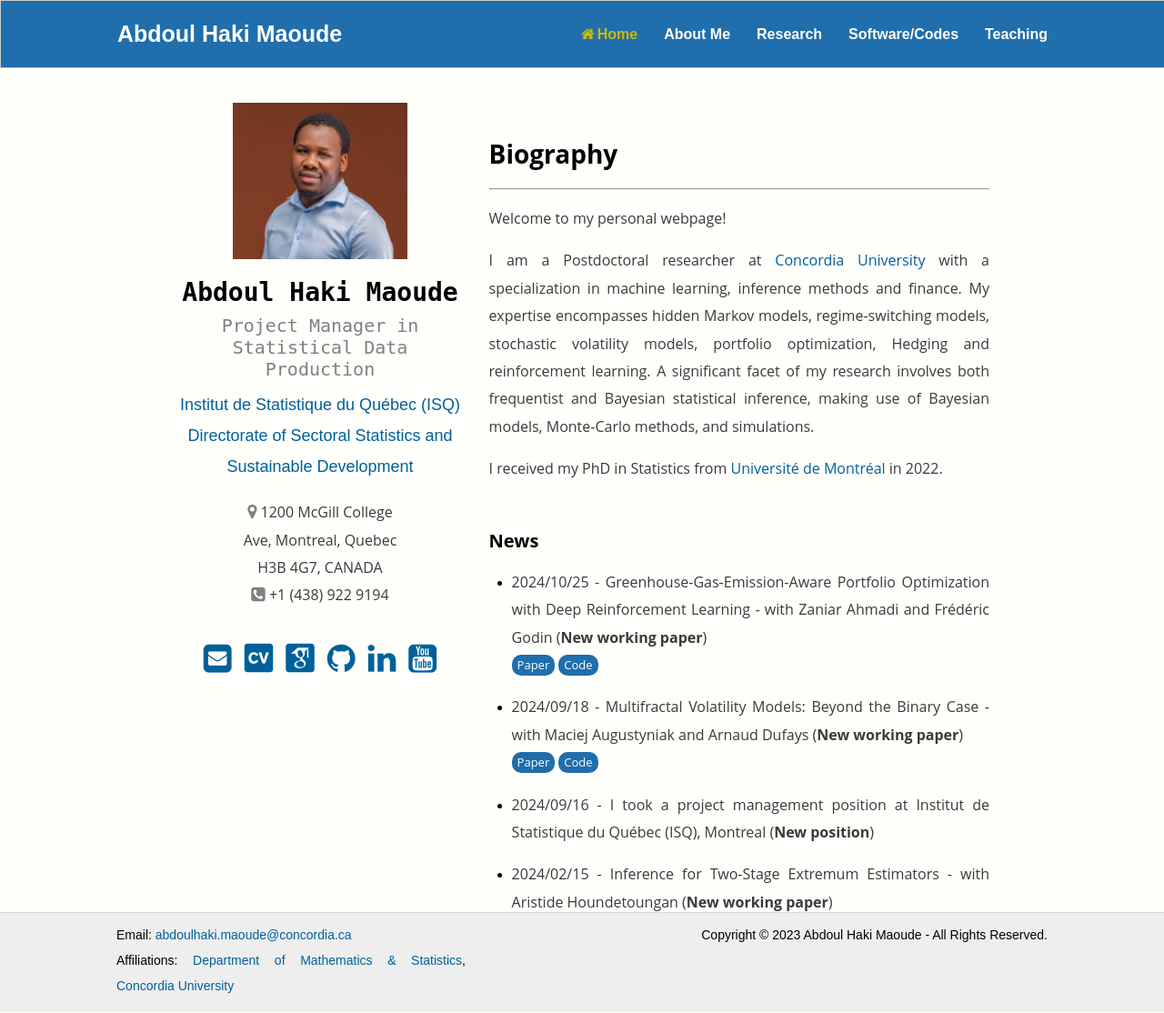
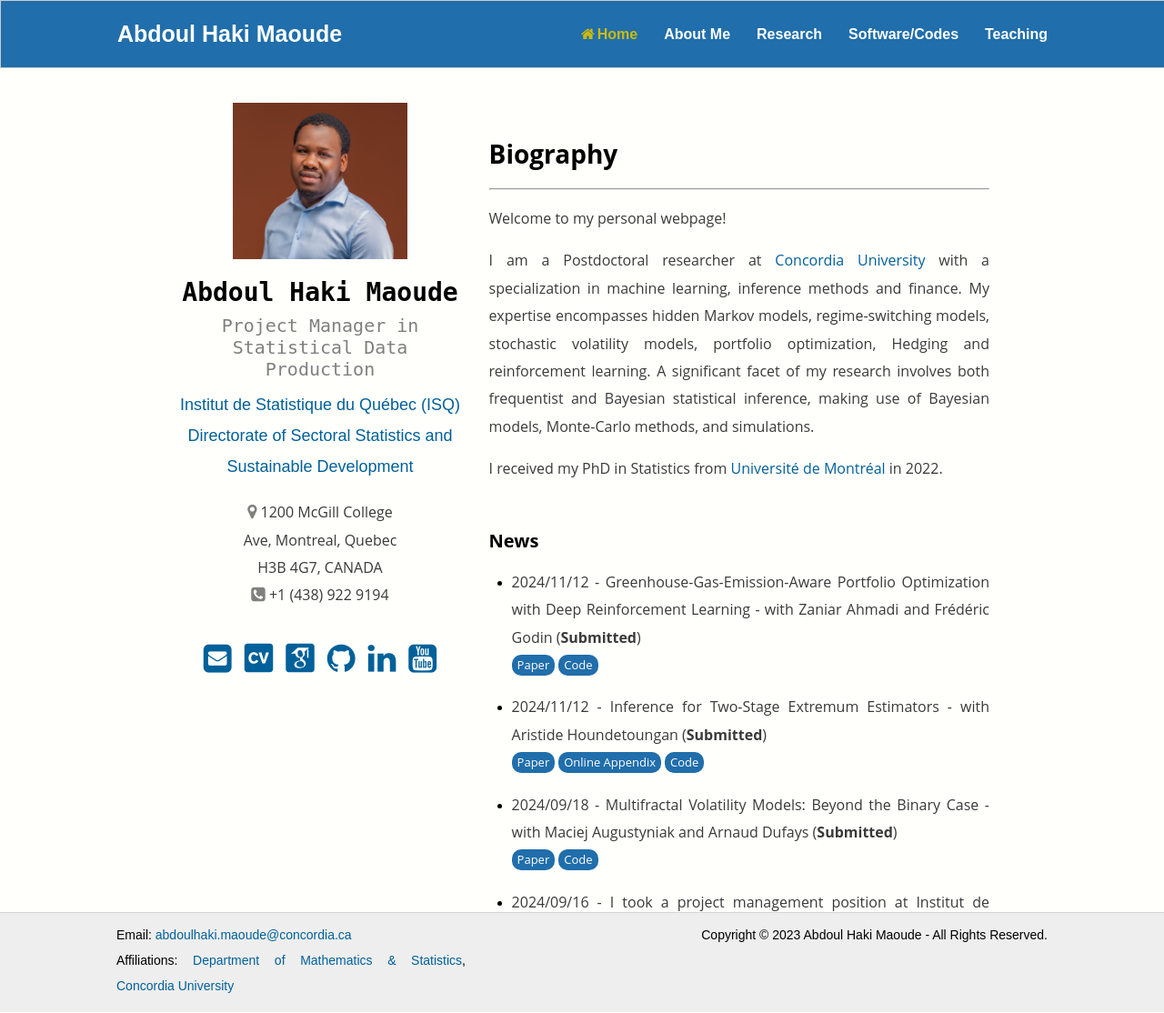
Before and after one commit to abdoulmaoude/abdoulmaoude.github.io, a Jekyll site: the page built from index.html, in a window 1280 px wide. Shown: the whole page at 91% size. Built offline with Jekyll 4.4.1, drawn with Linux system fonts in a browser that asks for light colours; some web fonts are replaced.

Commit message:
Update index.html

```diff
--- a/index.html
+++ b/index.html
@@ -63,20 +63,20 @@ $(document).ready(function() {
       <br/>
       <h2>News</h2>
       <ul>
-        <li><p class="nomarginafter">2024/10/25 - Greenhouse-Gas-Emission-Aware Portfolio Optimization with Deep Reinforcement Learning - with Zaniar Ahmadi and Frédéric Godin (<b>New working paper</b>)</p>
+        <li><p class="nomarginafter">2024/11/12 - Greenhouse-Gas-Emission-Aware Portfolio Optimization with Deep Reinforcement Learning - with Zaniar Ahmadi and Frédéric Godin (<b>Submitted</b>)</p>
         <a type="button" class="button" href="https://papers.ssrn.com/sol3/papers.cfm?abstract_id=4999656" target="_blank">Paper</a>
         <a type="button" class="button" href="https://github.com/zaniara3/DCC-EGARCH-Simulation" target="_blank">Code</a>
         </li>
-        <li><p class="nomarginafter">2024/09/18 - Multifractal Volatility Models: Beyond the Binary Case - with Maciej Augustyniak and Arnaud Dufays (<b>New working paper</b>)</p>
+        <li><p class="nomarginafter">2024/11/12 - Inference for Two-Stage Extremum Estimators - with Aristide Houndetoungan (<b>Submitted</b>)</p>
+        <a type="button" class="button" href="/files/Papers/2SAsymptotic_paper.pdf" target="_blank">Paper</a>
+        <a type="button" class="button" href="/files/Papers/2SAsymptotic_OA.pdf" target="_blank">Online Appendix</a>
+        <a type="button" class="button" href="https://github.com/ahoundetoungan/InferenceTSE" target="_blank">Code</a>
+        </li>
+        <li><p class="nomarginafter">2024/09/18 - Multifractal Volatility Models: Beyond the Binary Case - with Maciej Augustyniak and Arnaud Dufays (<b>Submitted</b>)</p>
         <a type="button" class="button" href="https://papers.ssrn.com/sol3/papers.cfm?abstract_id=4960926" target="_blank">Paper</a>
         <a type="button" class="button" href="https://github.com/abdoulmaoude/MDSV" target="_blank">Code</a>
         </li>
         <li><p class="nomarginafter">2024/09/16 - I took a project management position at Institut de Statistique du Québec (ISQ), Montreal (<b>New position</b>)</p>
-        </li>
-        <li><p class="nomarginafter">2024/02/15 - Inference for Two-Stage Extremum Estimators - with Aristide Houndetoungan (<b>New working paper</b>)</p>
-        <a type="button" class="button" href="/files/Papers/2SAsymptotic_paper.pdf" target="_blank">Paper</a>
-        <a type="button" class="button" href="/files/Papers/2SAsymptotic_OA.pdf" target="_blank">Online Appendix</a>
-        <a type="button" class="button" href="https://github.com/ahoundetoungan/InferenceTSE" target="_blank">Code</a>
         </li>
         <li><p class="nomarginafter">2022/08/30 - I took a postdoctoral researcher position at Concordia University, Montreal (<b>New position</b>)</p>
         </li>
```
